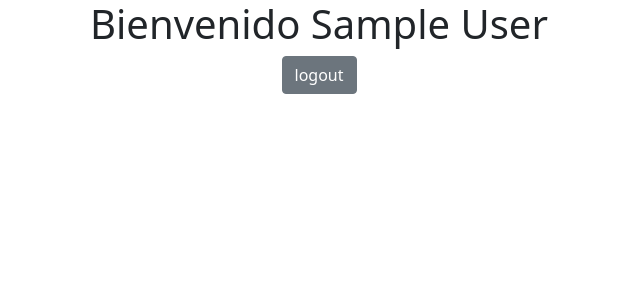
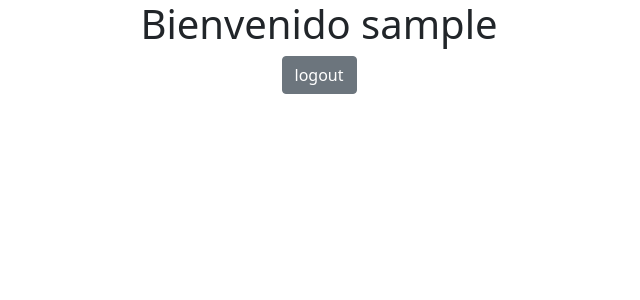
Before and after one commit to braian14000/Proyecto-gestion, a Flask app: page /home in a window 1280 px wide. Shown: the top 300 px of the page, without its empty margins (321-961 px from the left). Run offline with Flask 3, Linux system fonts and the light colour scheme; the visitor is signed in with stand-in values (Sample User, id 1); data that the repository does not hold is empty; some libraries are stand-ins or nearby versions.

Commit message:
Update home.html

```diff
--- a/Flask-login/src/templates/home.html
+++ b/Flask-login/src/templates/home.html
@@ -4,8 +4,7 @@
 
 {%block body %}
 
-<h1> Bienvenido {{ current_user.fullname}} </h1>
-
+<h1>Bienvenido {{ current_user.username }}</h1>
 <a class="btn btn-secondary" href="{{url_for('logout')}}">logout</a>
 
 {%endblock%}
```
